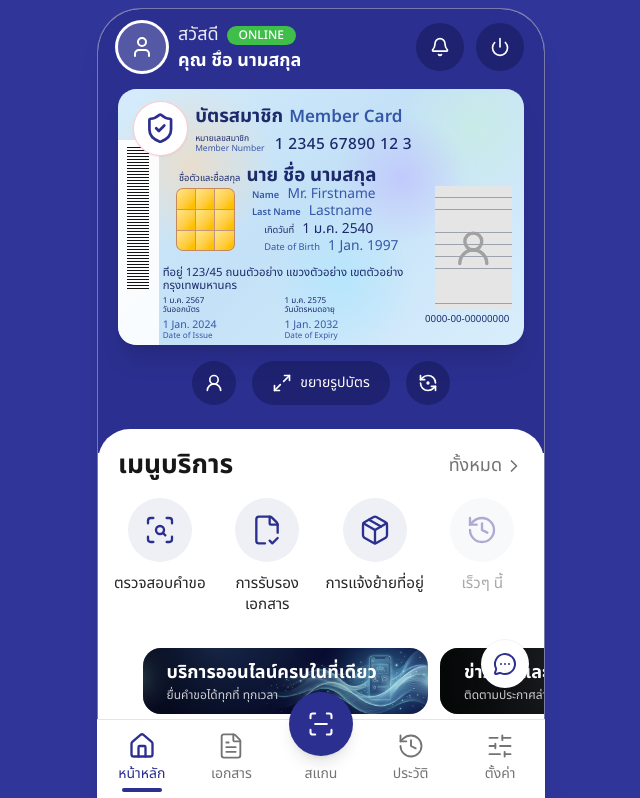
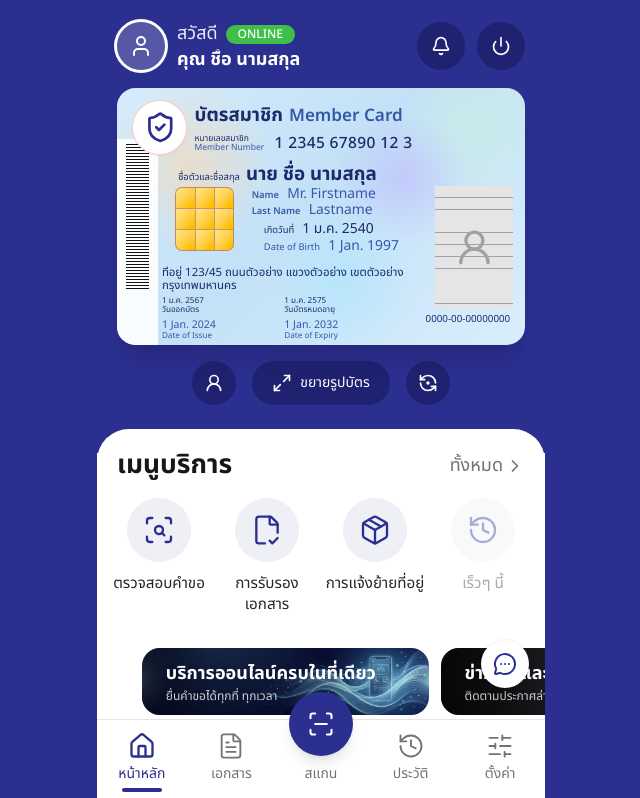
Before and after one commit to Jantories/jantorieq, a Next.js app: page / in a window 1280 px wide. Shown: the top 798 px of the page, without its empty margins (319-959 px from the left). Built offline with nearby package versions, Linux system fonts and the light colour scheme.

Commit message:
Match outer canvas color to app blue and remove frame edge

```diff
--- a/app/globals.css
+++ b/app/globals.css
@@ -49,7 +49,7 @@
   --color-brand-soft: #eef0fb;
   --color-online: #3fbf4a;
   --color-page: #f1f1f8;
-  --color-canvas: #30359a;
+  --color-canvas: #2b2f8f;
 }
 
 :root {
@@ -167,7 +167,7 @@
 body {
   margin: 0;
   min-width: 320px;
-  background: #30359a;
+  background: #2b2f8f;
   color: #151515;
 }
 }
--- a/components/app/app-shell.tsx
+++ b/components/app/app-shell.tsx
@@ -69,7 +69,7 @@ export function AppShell() {
 
   return (
     <div className="min-h-dvh bg-canvas px-0 sm:px-3 sm:py-2">
-      <div className="relative mx-auto flex min-h-dvh w-full max-w-md flex-col overflow-hidden rounded-none bg-white shadow-xl sm:min-h-[calc(100dvh-1rem)] sm:rounded-[2.75rem] sm:border sm:border-brand-dark/60">
+      <div className="relative mx-auto flex min-h-dvh w-full max-w-md flex-col overflow-hidden rounded-none bg-[linear-gradient(to_bottom,var(--color-brand)_3rem,white_3rem)] sm:min-h-[calc(100dvh-1rem)] sm:rounded-[2.75rem]">
         <input ref={photoRef} type="file" accept="image/*" className="sr-only" onChange={handlePhoto} />
 
         {renderContent()}
```
